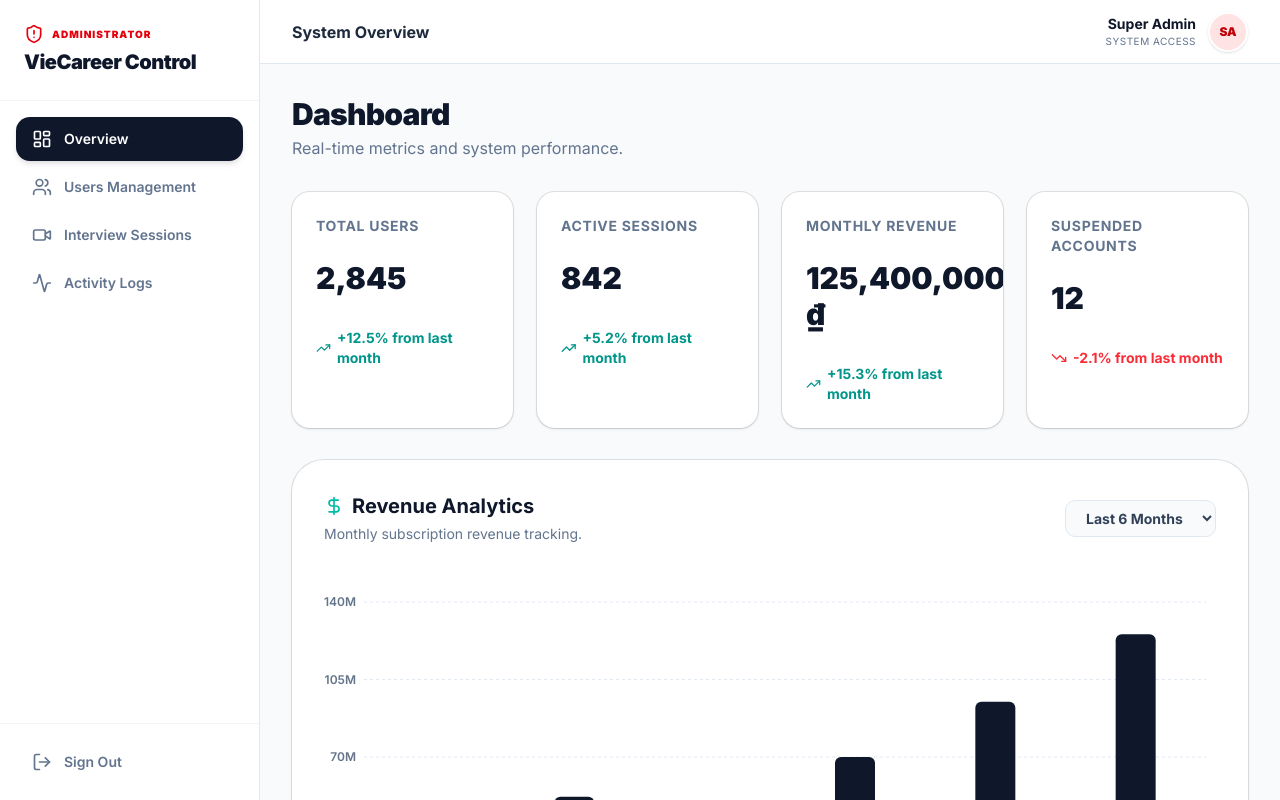
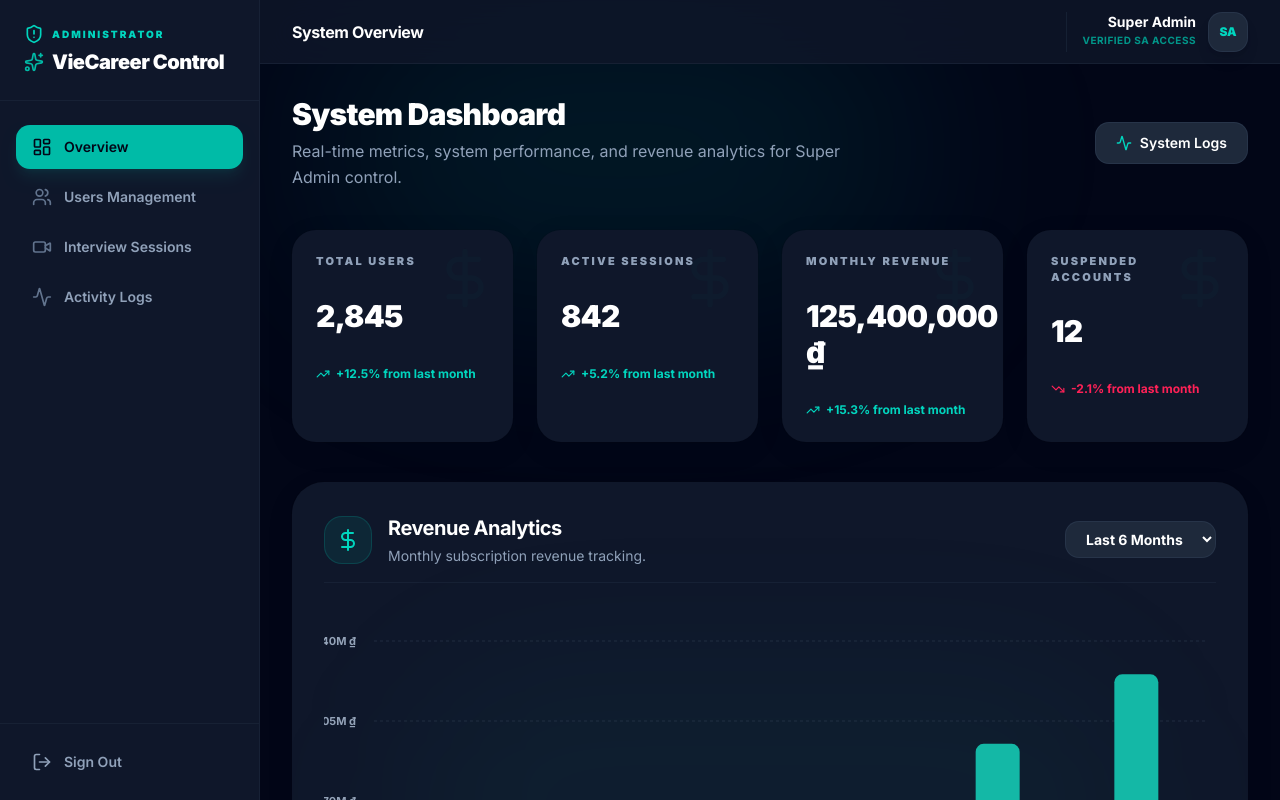
Before and after one commit to boncloudy/viecareer, a Next.js app: page /admin in a window 1280 px wide. Shown: the top 800 px of the page. Built offline with nearby package versions, Linux system fonts and the light colour scheme.

Commit message:
Upd admin page

```diff
--- a/src/app/admin/layout.tsx
+++ b/src/app/admin/layout.tsx
@@ -3,7 +3,7 @@
 import React from "react";
 import Link from "next/link";
 import { usePathname } from "next/navigation";
-import { LayoutDashboard, Users, Video, Activity, Settings, LogOut, ShieldAlert } from "lucide-react";
+import { LayoutDashboard, Users, Video, Activity, LogOut, ShieldAlert, Sparkles } from "lucide-react";
 
 const adminNav = [
   { label: "Overview", href: "/admin", icon: LayoutDashboard },
@@ -16,39 +16,45 @@ export default function AdminLayout({ children }: { children: React.ReactNode })
   const pathname = usePathname();
 
   return (
-    <div className="min-h-screen bg-slate-50 flex">
+    <div className="min-h-screen bg-[#020617] text-slate-200 flex font-sans relative overflow-hidden">
+      <div className="absolute top-0 left-1/4 w-[600px] h-[300px] bg-teal-500/10 blur-[100px] rounded-full pointer-events-none" />
+      <div className="absolute bottom-0 right-1/4 w-[400px] h-[400px] bg-blue-600/5 blur-[120px] rounded-full pointer-events-none" />
+
       {/* Admin Sidebar */}
-      <aside className="hidden md:flex flex-col w-[260px] bg-white border-r border-slate-200 h-screen sticky top-0 z-50">
-        <div className="p-6 border-b border-slate-100">
-          <div className="flex items-center gap-2 text-red-600 mb-1">
+      <aside className="hidden md:flex flex-col w-[260px] bg-[#0F172A] border-r border-slate-800/60 h-screen sticky top-0 z-50 relative">
+        <div className="p-6 border-b border-slate-800/60">
+          <div className="flex items-center gap-2 text-teal-400 mb-1">
             <ShieldAlert className="w-5 h-5" />
-            <span className="text-[10px] font-black uppercase tracking-widest">Administrator</span>
+            <span className="text-[10px] font-black uppercase tracking-[0.2em]">Administrator</span>
           </div>
-          <h1 className="text-xl font-black text-slate-900 tracking-tight">VieCareer Control</h1>
+          <div className="flex items-center gap-2">
+            <Sparkles className="w-5 h-5 text-teal-500" />
+            <h1 className="text-xl font-black text-white tracking-tight">VieCareer Control</h1>
+          </div>
         </div>
 
-        <nav className="flex-1 p-4 space-y-1">
+        <nav className="flex-1 p-4 space-y-1.5 pt-6">
           {adminNav.map((item) => {
             const isActive = pathname === item.href;
             return (
               <Link
                 key={item.label}
                 href={item.href}
-                className={`flex items-center gap-3 px-4 py-3 rounded-xl text-sm font-semibold transition-all ${
+                className={`flex items-center gap-3 px-4 py-3 rounded-xl text-sm font-semibold transition-all group ${
                   isActive
-                    ? "bg-slate-900 text-white shadow-md shadow-slate-900/10"
-                    : "text-slate-500 hover:bg-slate-50 hover:text-slate-900"
+                    ? "bg-teal-500 text-[#020617] shadow-lg shadow-teal-500/10 active:scale-95"
+                    : "text-slate-400 hover:bg-white/5 hover:text-white"
                 }`}
               >
-                <item.icon className="w-5 h-5" />
+                <item.icon className={`w-5 h-5 ${isActive ? 'text-[#020617]' : 'text-slate-500 group-hover:text-teal-400'}`} />
                 {item.label}
               </Link>
             );
           })}
         </nav>
 
-        <div className="p-4 border-t border-slate-100">
-          <button className="flex items-center gap-3 px-4 py-3 w-full rounded-xl text-sm font-semibold text-slate-500 hover:bg-red-50 hover:text-red-600 transition-colors">
+        <div className="p-4 border-t border-slate-800/60">
+          <button className="flex items-center gap-3 px-4 py-3 w-full rounded-xl text-sm font-semibold text-slate-400 hover:bg-rose-500/10 hover:text-rose-400 transition-colors">
             <LogOut className="w-5 h-5" />
             Sign Out
           </button>
@@ -56,16 +62,16 @@ export default function AdminLayout({ children }: { children: React.ReactNode })
       </aside>
 
       {/* Main Content Area */}
-      <div className="flex-1 flex flex-col min-w-0">
-        <header className="h-16 bg-white border-b border-slate-200 flex items-center justify-between px-8 sticky top-0 z-40">
-          <h2 className="font-bold text-slate-800">System Overview</h2>
-          <div className="flex items-center gap-3">
+      <div className="flex-1 flex flex-col min-w-0 relative z-10">
+        <header className="h-16 bg-[#0F172A]/80 backdrop-blur-xl border-b border-slate-800/60 flex items-center justify-between px-8 sticky top-0 z-40">
+          <h2 className="font-bold text-white tracking-tight">System Overview</h2>
+          <div className="flex items-center gap-3 pl-4 border-l border-slate-800/60">
             <div className="text-right hidden sm:block">
-              <p className="text-sm font-bold text-slate-900">Super Admin</p>
-              <p className="text-[10px] text-slate-500 uppercase tracking-wider">System Access</p>
+              <p className="text-sm font-bold text-white leading-none">Super Admin</p>
+              <p className="text-[10px] text-teal-600 font-bold uppercase tracking-wider mt-1">Verified SA Access</p>
             </div>
-            <div className="w-10 h-10 bg-red-100 rounded-full flex items-center justify-center border-2 border-white shadow-sm">
-              <span className="text-red-700 font-black text-xs">SA</span>
+            <div className="w-10 h-10 bg-[#1E293B] rounded-xl flex items-center justify-center border border-slate-700/50 shadow-lg">
+              <span className="text-teal-400 font-black text-xs">SA</span>
             </div>
           </div>
         </header>
--- a/src/app/admin/page.tsx
+++ b/src/app/admin/page.tsx
@@ -3,27 +3,33 @@
 import React from "react";
 import { Card } from "@/components/ui/card";
 import { adminKPIs, adminRevenueData } from "@/lib/mock-data";
-import { TrendingUp, TrendingDown, DollarSign } from "lucide-react";
+import { TrendingUp, TrendingDown, DollarSign, Activity } from "lucide-react";
 import { BarChart, Bar, XAxis, YAxis, CartesianGrid, Tooltip, ResponsiveContainer } from "recharts";
 
 export default function AdminOverviewPage() {
     return (
-        <div className="max-w-7xl mx-auto space-y-8 animate-in fade-in duration-500">
+        <div className="max-w-7xl mx-auto space-y-10 animate-in fade-in duration-500">
             <div className="flex items-center justify-between">
                 <div>
-                    <h1 className="text-3xl font-black text-slate-900 tracking-tight">Dashboard</h1>
-                    <p className="text-slate-500 mt-1">Real-time metrics and system performance.</p>
+                    <h1 className="text-3xl font-black text-white tracking-tight">System Dashboard</h1>
+                    <p className="text-slate-400 mt-1.5 leading-relaxed max-w-xl">Real-time metrics, system performance, and revenue analytics for Super Admin control.</p>
                 </div>
+                <button className="flex items-center gap-2 bg-[#1E293B] hover:bg-slate-700 text-white text-sm font-semibold px-5 py-2.5 rounded-xl border border-slate-700/50 transition-colors">
+                    <Activity className="w-4 h-4 text-teal-400" /> System Logs
+                </button>
             </div>
 
             {/* KPI Cards */}
             <div className="grid grid-cols-1 sm:grid-cols-2 lg:grid-cols-4 gap-6">
                 {adminKPIs.map((kpi, idx) => (
-                    <Card key={idx} className="p-6 border-slate-200 shadow-sm rounded-2xl bg-white">
-                        <p className="text-sm font-bold text-slate-500 uppercase tracking-wider mb-2">{kpi.title}</p>
-                        <h3 className="text-3xl font-black text-slate-900 mb-4">{kpi.value}</h3>
-                        <div className={`flex items-center gap-1.5 text-sm font-bold ${kpi.isPositive ? 'text-teal-600' : 'text-red-500'}`}>
-                            {kpi.isPositive ? <TrendingUp className="w-4 h-4" /> : <TrendingDown className="w-4 h-4" />}
+                    <Card key={idx} className="p-6 bg-[#0F172A] border-none shadow-[0_8px_30px_rgb(0,0,0,0.07)] rounded-[1.5rem] relative overflow-hidden group">
+                        <div className="absolute top-0 right-0 p-4 opacity-[0.03] group-hover:opacity-[0.06] transition-opacity">
+                            <DollarSign className="w-16 h-16 text-teal-600" />
+                        </div>
+                        <p className="text-[11px] font-black text-slate-400 uppercase tracking-[0.2em] mb-3 relative z-10">{kpi.title}</p>
+                        <h3 className="text-3xl font-black text-white tracking-tight mb-4 relative z-10">{kpi.value}</h3>
+                        <div className={`flex items-center gap-1.5 text-xs font-bold relative z-10 ${kpi.isPositive ? 'text-teal-400' : 'text-rose-500'}`}>
+                            {kpi.isPositive ? <TrendingUp className="w-3.5 h-3.5" /> : <TrendingDown className="w-3.5 h-3.5" />}
                             <span>{kpi.trend} from last month</span>
                         </div>
                     </Card>
@@ -31,48 +37,57 @@ export default function AdminOverviewPage() {
             </div>
 
             {/* Revenue Chart Section */}
-            <Card className="p-8 border-slate-200 shadow-sm rounded-[2rem] bg-white">
-                <div className="flex items-center justify-between mb-8">
-                    <div>
-                        <h3 className="text-xl font-bold text-slate-900 flex items-center gap-2">
-                            <DollarSign className="w-5 h-5 text-teal-500" /> Revenue Analytics
-                        </h3>
-                        <p className="text-sm text-slate-500 mt-1">Monthly subscription revenue tracking.</p>
+            <Card className="p-8 bg-[#0F172A] border-none shadow-[0_8px_30px_rgb(0,0,0,0.07)] rounded-[2rem]">
+                <div className="flex items-center justify-between mb-8 pb-4 border-b border-slate-800/60">
+                    <div className="flex items-center gap-4">
+                        <div className="w-12 h-12 bg-teal-500/10 rounded-2xl flex items-center justify-center border border-teal-500/20">
+                            <DollarSign className="w-6 h-6 text-teal-400" />
+                        </div>
+                        <div>
+                            <h3 className="text-xl font-bold text-white tracking-tight">Revenue Analytics</h3>
+                            <p className="text-sm text-slate-400 mt-1">Monthly subscription revenue tracking.</p>
+                        </div>
                     </div>
-                    <select className="bg-slate-50 border border-slate-200 text-slate-700 text-sm font-bold rounded-lg px-4 py-2 focus:outline-none focus:ring-2 focus:ring-teal-500">
+                    <select className="bg-[#1E293B] border border-slate-700/50 text-white text-sm font-bold rounded-xl px-4 py-2 focus:outline-none focus:ring-2 focus:ring-teal-500">
                         <option>Last 6 Months</option>
                         <option>This Year</option>
                     </select>
                 </div>
 
-                <div className="h-[350px] w-full">
+                <div className="h-[360px] w-full relative">
+                    <div className="absolute inset-x-20 inset-y-10 bg-teal-500/5 blur-[80px] rounded-full pointer-events-none" />
+
                     <ResponsiveContainer width="100%" height="100%">
-                        <BarChart data={adminRevenueData} margin={{ top: 10, right: 10, left: -20, bottom: 0 }}>
-                            <CartesianGrid strokeDasharray="3 3" vertical={false} stroke="#E2E8F0" />
+                        <BarChart data={adminRevenueData} margin={{ top: 10, right: 10, left: -10, bottom: 0 }}>
+                            <CartesianGrid strokeDasharray="3 3" vertical={false} stroke="#334155" opacity={0.5} />
                             <XAxis
                                 dataKey="month"
                                 axisLine={false}
                                 tickLine={false}
-                                tick={{ fill: '#64748B', fontSize: 12, fontWeight: 600 }}
+                                tick={{ fill: '#94A3B8', fontSize: 11, fontWeight: 700 }}
+                                tickFormatter={(value: string) => value.toUpperCase()}
                                 dy={10}
                             />
                             <YAxis
                                 axisLine={false}
                                 tickLine={false}
-                                tick={{ fill: '#64748B', fontSize: 12, fontWeight: 600 }}
-                                tickFormatter={(value: any) => `${value / 1000000}M`}
+                                tick={{ fill: '#94A3B8', fontSize: 11, fontWeight: 700 }}
+                                tickFormatter={(value: any) => `${value / 1000000}M ₫`}
+                                dx={-10}
                             />
                             <Tooltip
-                                cursor={{ fill: '#F1F5F9' }}
-                                contentStyle={{ borderRadius: '12px', border: 'none', boxShadow: '0 4px 20px rgba(0,0,0,0.08)', fontWeight: 'bold' }}
+                                cursor={{ fill: '#1E293B', opacity: 0.5 }}
+                                contentStyle={{ borderRadius: '16px', border: '1px solid #334155', background: '#0F172A', boxShadow: '0 8px 30px rgba(0,0,0,0.3)', fontWeight: 'bold', padding: '12px' }}
+                                itemStyle={{ color: '#E2E8F0' }}
+                                labelStyle={{ color: '#94A3B8', marginBottom: '4px' }}
                                 formatter={(value: any) => [`${value.toLocaleString()} ₫`, 'Revenue']}
                             />
                             <Bar
                                 dataKey="revenue"
-                                fill="#0F172A"
-                                radius={[6, 6, 0, 0]}
-                                barSize={40}
-                                activeBar={{ fill: '#14B8A6' }}
+                                fill="#14B8A6"
+                                radius={[8, 8, 0, 0]}
+                                barSize={44}
+                                activeBar={{ fill: '#5EEAD4' }}
                             />
                         </BarChart>
                     </ResponsiveContainer>
```
Also changed, not shown: src/lib/mock-data.ts (line endings or trailing spaces).
